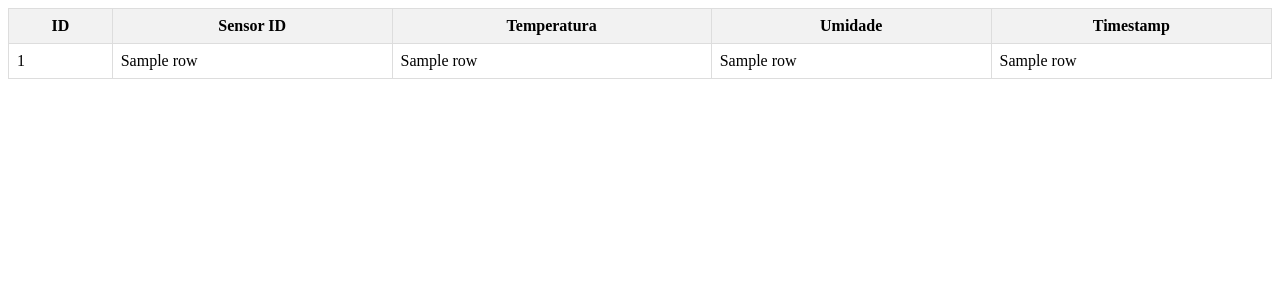
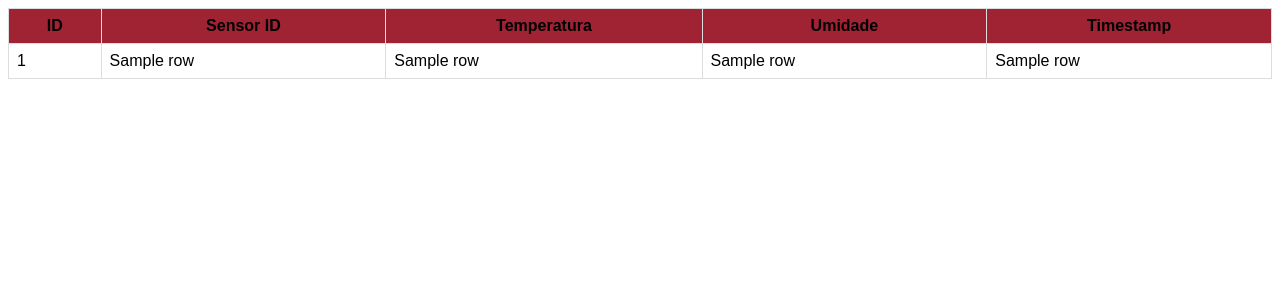
Before and after one commit to Chel2815/dados-sensores-flask-python, a Python web app: template templates/index.html in a window 1280 px wide. Shown: the top 300 px of the page. Run offline with Jinja, Linux system fonts and the light colour scheme; the template is opened without the code that fills it: most values are stand-ins (such as "Sample title", 1, 10 or a date in 2020).

Commit message:
Alteração na no estilo da fonte e na cor de fundo

```diff
--- a/templates/index.html
+++ b/templates/index.html
@@ -5,6 +5,9 @@
     <meta name="viewport" content="width=device-width, initial-scale=1.0">
     <title>Dados Sensores</title>
     <style>
+        *{
+            font-family:Arial, Helvetica, sans-serif
+        }
         table {
             width: 100%;
             border-collapse: collapse;
@@ -14,7 +17,7 @@
             padding: 8px;
         }
         th {
-            background-color: #f2f2f2;
+            background-color: #A02334;
         }
     </style>
 </head>
```
